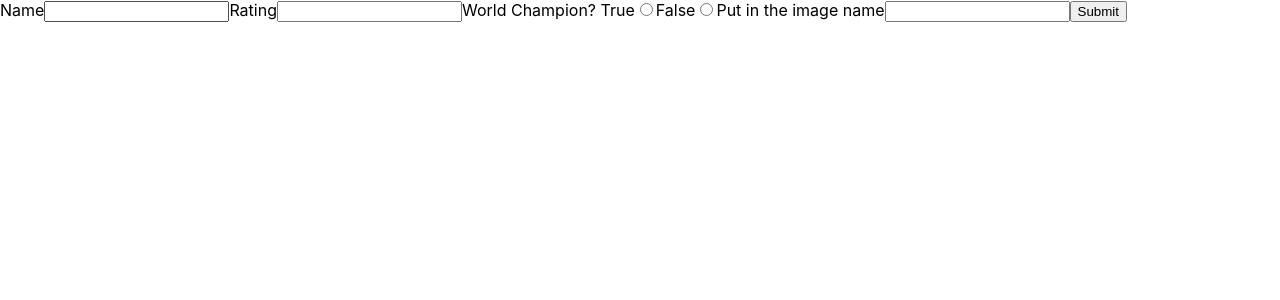
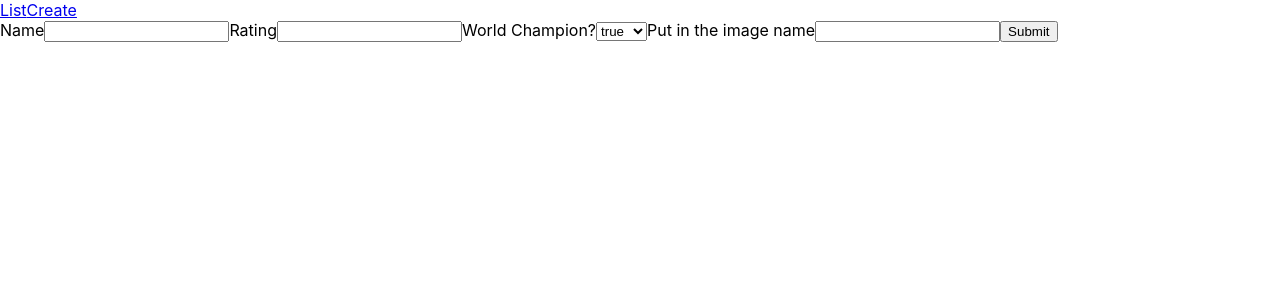
Before and after one commit to yosefkirkcohen/lab-6-front-end, a React (Create React App) app: page /create in a window 1280 px wide. Shown: the top 300 px of the page. Built offline with nearby package versions, Linux system fonts and the light colour scheme.

Commit message:
create player working

```diff
--- a/src/App.js
+++ b/src/App.js
@@ -1,6 +1,7 @@
 import React, { Component } from 'react'
 import {
     BrowserRouter as Router,
+    NavLink,
     Route,
     Switch,
 } from 'react-router-dom';
@@ -13,6 +14,10 @@ export default class App extends Component {
       return (
           <div>
               <Router>
+                <header>
+                  <NavLink to='/'>List</NavLink>
+                  <NavLink to='/create'>Create</NavLink>
+                </header>
                   <Switch>
                       <Route
                           path="/"
--- a/src/CreatePage.js
+++ b/src/CreatePage.js
@@ -29,6 +29,8 @@ export default class CreatePage extends Component {
 
     handleImageChange = e => this.setState({image: e.target.value})
 
+    handleWorldChampion = e => this.setState({worldchampion: e.target.value})
+
     render() {
         return (
             <div>
@@ -43,10 +45,10 @@ export default class CreatePage extends Component {
                     </label>
                     <label>
                         World Champion?
-                        True
-                        <input type='radio' value='true'/>
-                        False
-                        <input type='radio' value='false'/>
+                        <select onChange={this.handleWorldChampion}>
+                            <option>true</option>
+                            <option>false</option>
+                        </select>
                     </label>
                     <label>
                         Put in the image name
```
